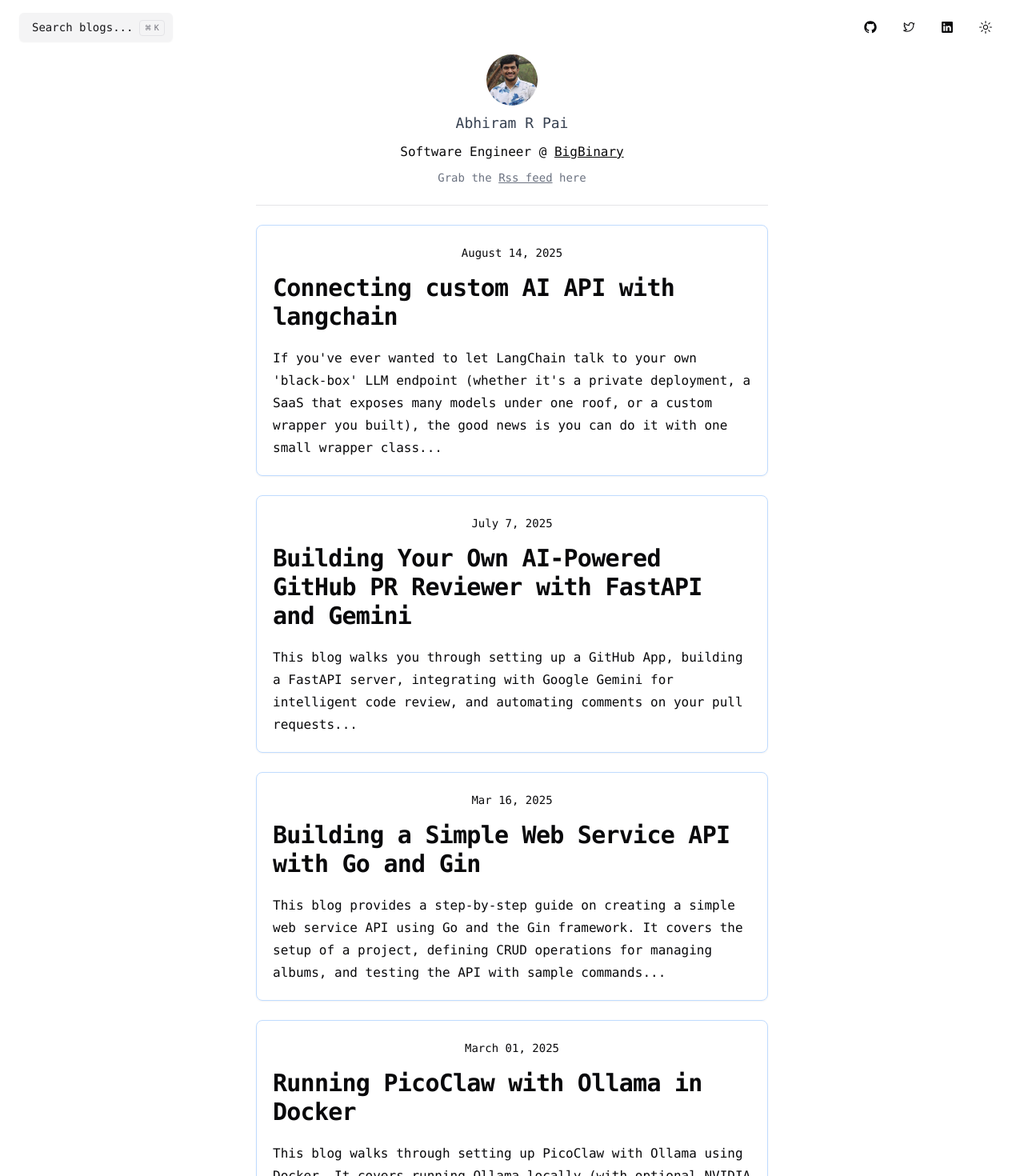
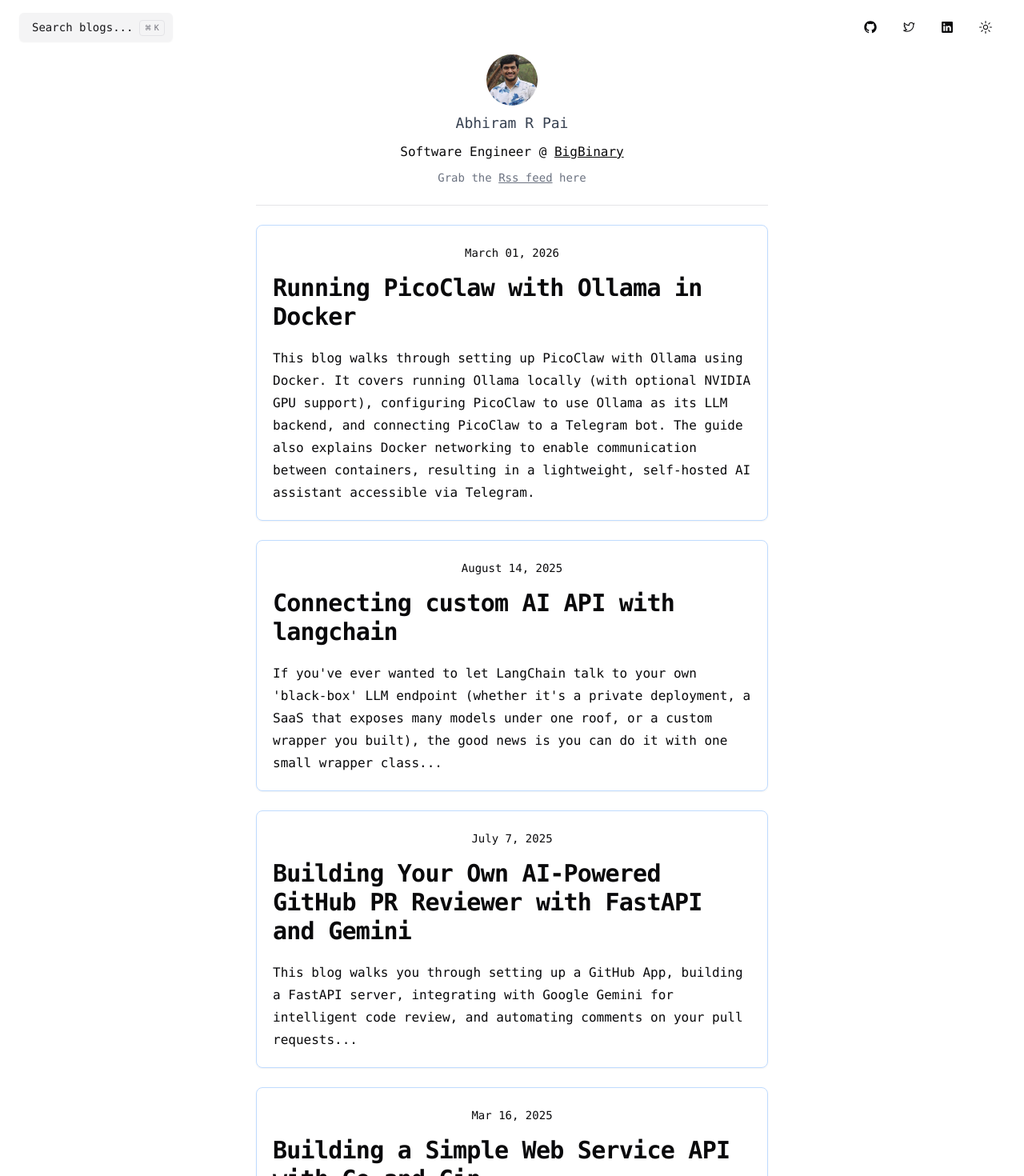
Before and after one commit to abhirampai/my_blog, a Next.js app: page / in a window 1280 px wide. Shown: the top 1470 px of the page at 80% size. Built offline with nearby package versions, Linux system fonts and the light colour scheme.

Commit message:
Update published date for PicoClaw blog post

```diff
--- a/src/app/page/constants.js
+++ b/src/app/page/constants.js
@@ -283,7 +283,7 @@ export const blogs = [
   }, {
     name: "Running PicoClaw with Ollama in Docker",
     summary: "This blog walks through setting up PicoClaw with Ollama using Docker. It covers running Ollama locally (with optional NVIDIA GPU support), configuring PicoClaw to use Ollama as its LLM backend, and connecting PicoClaw to a Telegram bot. The guide also explains Docker networking to enable communication between containers, resulting in a lightweight, self-hosted AI assistant accessible via Telegram.",
-    publishedDate: "March 01, 2025",
+    publishedDate: "March 01, 2026",
     slug: "running_picoclaw_with_ollama_in_docker",
     keywords: [
       "PicoClaw",
```
